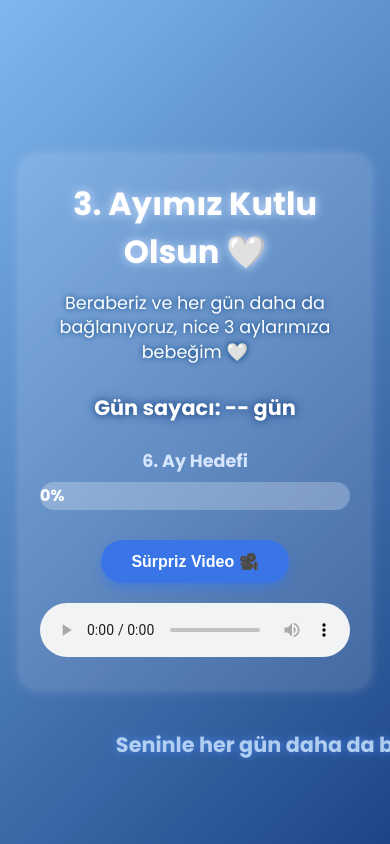
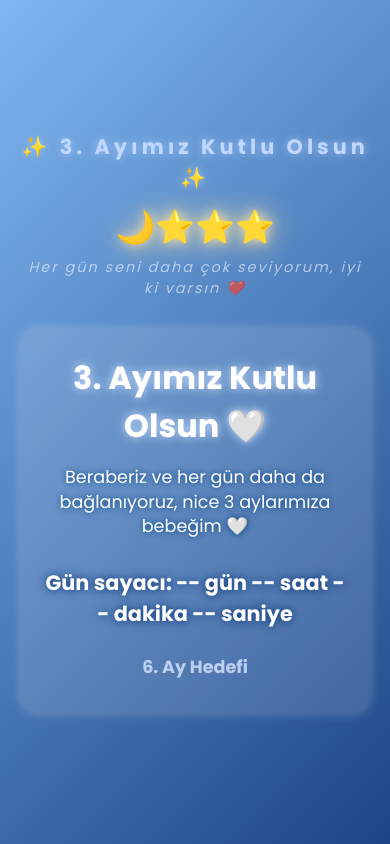
Before and after one commit to ErenAtakent/3AY, a plain HTML site: page index.html in a window 390 px wide. Drawn offline with Linux system fonts and the light colour scheme.

Commit message:
Update index.html

```diff
--- a/index.html
+++ b/index.html
@@ -22,6 +22,38 @@
     justify-content: center;
     align-items: center;
     padding: 20px;
+    flex-direction: column;
+  }
+
+  /* Üst başlık alanı */
+  header {
+    width: 100%;
+    max-width: 450px;
+    text-align: center;
+    margin-bottom: 30px;
+    user-select: none;
+  }
+  header h2 {
+    margin: 0;
+    font-size: 1.5rem;
+    font-weight: 700;
+    letter-spacing: 4px;
+    color: #c0d8ff;
+    text-shadow: 0 0 10px #a2c4ff;
+  }
+  header .subtitle {
+    margin-top: 6px;
+    font-size: 1rem;
+    color: #e3eefeaa;
+    font-style: italic;
+    letter-spacing: 2px;
+  }
+
+  /* Yıldız ve ay simgesi üstte */
+  header .stars-emoji {
+    font-size: 2.5rem;
+    margin-top: 10px;
+    text-shadow: 0 0 12px #fce1a1, 0 0 30px #fce1a1;
   }
 
   .stars {
@@ -84,7 +116,7 @@
     font-weight: 700;
     font-size: 1.1rem;
     margin-bottom: 8px;
-    color: #d6e6ff;
+    color: #d6e6ffcc;
   }
 
   .progress-container {
@@ -213,61 +245,35 @@
     .scrolling-text span {
       font-size: 1.3rem;
     }
+    header h2 {
+      font-size: 1.3rem;
+    }
+    header .subtitle {
+      font-size: 0.9rem;
+    }
+    header .stars-emoji {
+      font-size: 2rem;
+    }
   }
-
 </style>
 </head>
 <body>
 
 <div class="stars" aria-hidden="true"></div>
 
+<header role="banner" aria-label="Başlık alanı">
+  <h2>✨ 3. Ayımız Kutlu Olsun ✨</h2>
+  <div class="stars-emoji">🌙⭐️⭐️⭐️</div>
+  <div class="subtitle">Her gün seni daha çok seviyorum, iyi ki varsın ❤️</div>
+</header>
+
 <div class="container" role="main" aria-label="3. Ayımız Kutlu Olsun">
   <h1>3. Ayımız Kutlu Olsun 🤍</h1>
   <p>Beraberiz ve her gün daha da bağlanıyoruz, nice 3 aylarımıza bebeğim 🤍</p>
 
-  <div class="countdown" aria-live="polite" aria-atomic="true">
-    Gün sayacı: <span id="days">--</span> gün
+  <div class="countdown" aria-live="polite" aria-atomic="true" id="countdown">
+    Gün sayacı: -- gün -- saat -- dakika -- saniye
   </div>
 
   <div class="progress-label">6. Ay Hedefi</div>
-  <div class="progress-container" role="progressbar" aria-valuemin="0" aria-valuemax="100" aria-valuenow="0" tabindex="0">
-    <div class="progress-bar" id="progress-bar">0%</div>
-  </div>
-
-  <button id="videoBtn" aria-label="Sürpriz video göster">Sürpriz Video 🎥</button>
-
-  <audio id="bgMusic" controls preload="auto" style="margin-top: 20px;">
-    <source src="https://cdn.jsdelivr.net/gh/erenatakent/3AY/music/CanOzan_BaktinOlmuyo.mp3" type="audio/mpeg" />
-    Tarayıcınız ses oynatmayı desteklemiyor.
-  </audio>
-</div>
-
-<div class="hearts" aria-hidden="true"></div>
-
-<div class="scrolling-text" aria-hidden="true">
-  <span>Seninle her gün daha da bağlanıyoruz... &nbsp; Seni seviyorum... &nbsp; 3. ayımız kutlu olsun, sevgilim... &nbsp;</span>
-</div>
-
-<script>
-  // Yıldızlar animasyonu
-  const starsContainer = document.querySelector('.stars');
-  const starCount = 80;
-  for(let i = 0; i < starCount; i++) {
-    const star = document.createElement('div');
-    star.classList.add('star');
-    const size = Math.random() * 2 + 1;
-    star.style.width = size + 'px';
-    star.style.height = size + 'px';
-    star.style.top = (Math.random() * 100) + '%';
-    star.style.left = (Math.random() * 100) + '%';
-    star.style.animationDelay = (Math.random() * 3) + 's';
-    starsContainer.appendChild(star);
-  }
-
-  // Kalpler animasyonu
-  const heartsContainer = document.querySelector('.hearts');
-  function createHeart() {
-    const heart = document.createElement('div');
-    heart.classList.add('heart');
-    heart.textContent = '❤️';
-    heart.style.left = Math.random() * 100 +
+  <div class="progress-container" role="progressbar" aria-valuemin="0" aria-valuemax="100" aria-valuenow="0
```
